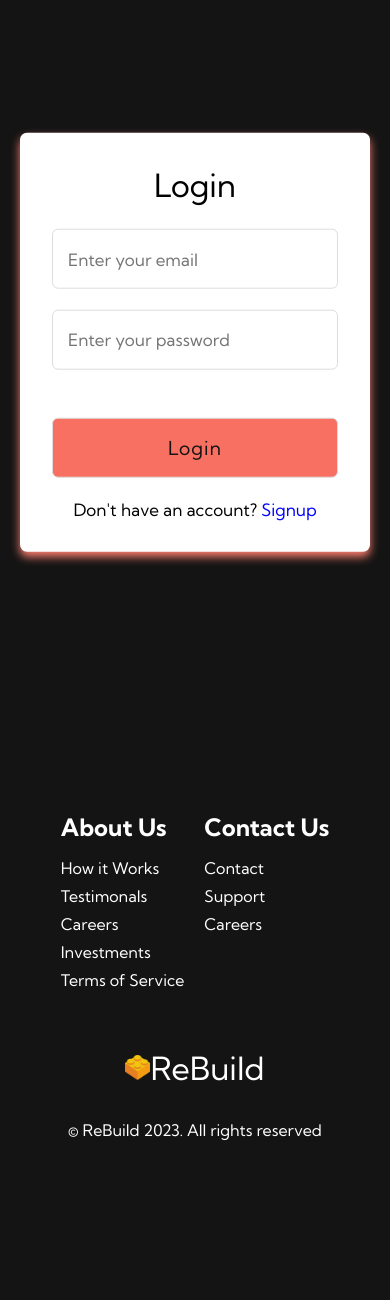
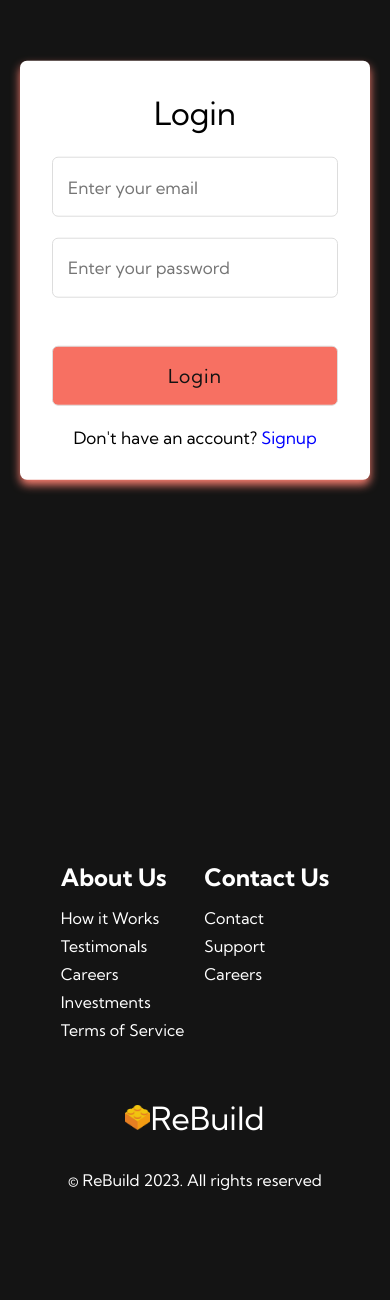
Before and after one commit to andreamaurizi/andreamaurizi.github.io, a PHP site: page /SignUp_SignIn/Login_Registration.html in a window 390 px wide. Shown: the part 80-1380 px from the top of the page. Before the commit the page ends 1220 px from the top, so only its background shows below. Run offline with PHP 8.4, Linux system fonts and the light colour scheme.

Commit message:
sistemato il css pierlu

```diff
--- a/CSS/sign.css
+++ b/CSS/sign.css
@@ -227,7 +227,7 @@ body {
 
 .container {
   position: absolute;
-  top: 50%;
+  top: 350px;
   left: 50%;
   transform: translate(-50%, -50%);
   max-width: 430px;
@@ -322,8 +322,16 @@ body {
 
 @media screen and (max-width: 768px) {
   .container {
+    top: 350px;
     max-width: 350px;
   }
+
+  .footer__container {
+    position: relative;
+    top:50px;
+    z-index: -10000000;
+  }
+
 }
 
 
```
Also changed, not shown: CSS/session.css (+51 -14 lines).
